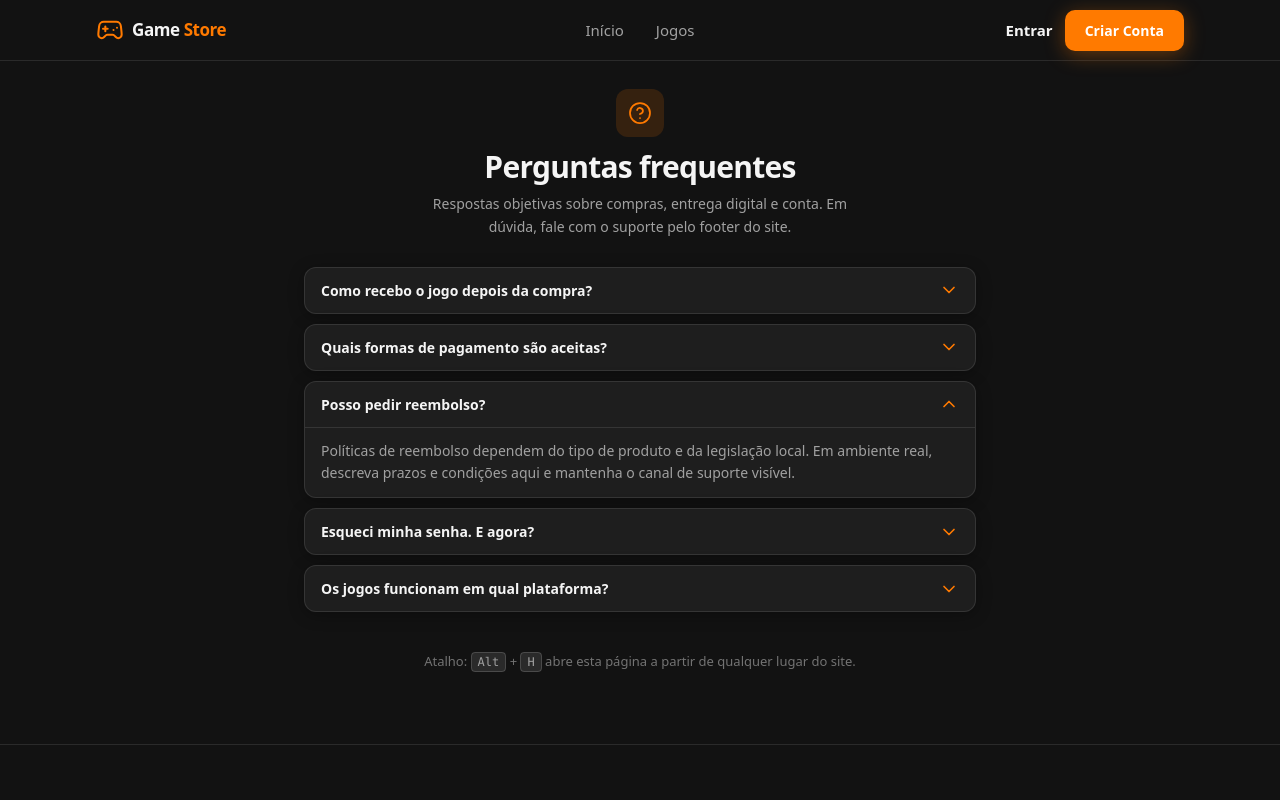
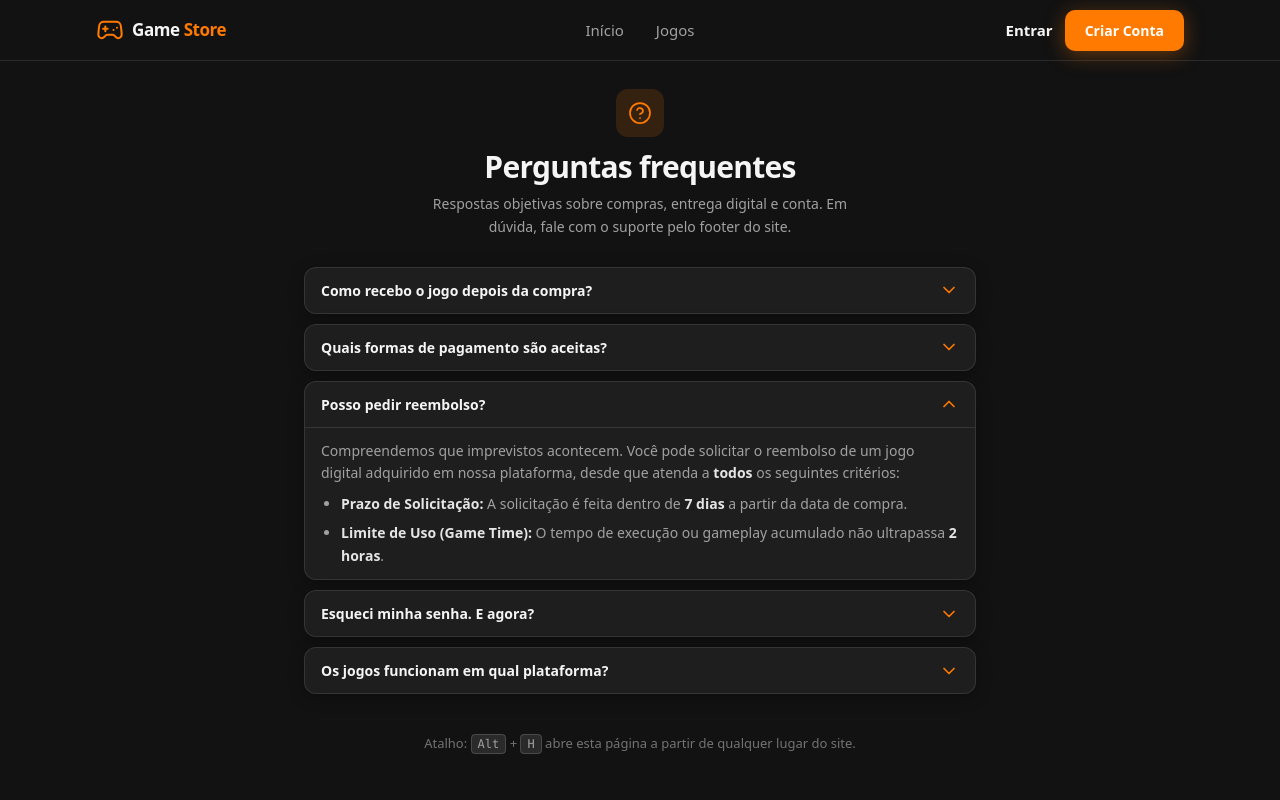
Before and after one commit to diegolft/sistema-a3, a React (Vite) app: page /faq in a window 1280 px wide. Both pictures are taken after a click on the button "Posso pedir reembolso?". Shown: the top 800 px of the page. Built offline with nearby package versions, Linux system fonts and the light colour scheme; no server answers.

Commit message:
feat: Add HTML to the FAQ page

```diff
--- a/src/pages/FaqPage.tsx
+++ b/src/pages/FaqPage.tsx
@@ -20,7 +20,7 @@ const ITEMS = [
 
 		q: "Quais formas de pagamento são aceitas?",
 
-		a: "Nesta demonstração, o fluxo de pagamento é simulado. Em produção, costuma-se integrar cartão, Pix e carteiras digitais conforme o gateway escolhido.",
+		a: "Aceitamos cartões de crédito, débito, pagamento por através de pix e boleto bancário.",
 
 	},
 
@@ -28,8 +28,28 @@ const ITEMS = [
 
 		q: "Posso pedir reembolso?",
 
-		a: "Políticas de reembolso dependem do tipo de produto e da legislação local. Em ambiente real, descreva prazos e condições aqui e mantenha o canal de suporte visível.",
-
+		a: (
+		<>
+			<p>
+				Compreendemos que imprevistos acontecem. Você pode solicitar o reembolso de um
+				jogo digital adquirido em nossa plataforma, desde que atenda a{" "}
+				<strong className="text-neutral-200">todos</strong> os seguintes critérios:
+			</p>
+			<ul className="mt-2 list-disc space-y-1.5 pl-5">
+				<li>
+					<strong className="text-neutral-200">Prazo de Solicitação:</strong> A
+					solicitação é feita dentro de{" "}
+					<strong className="text-neutral-200">7 dias</strong> a partir da data de
+					compra.
+				</li>
+				<li>
+					<strong className="text-neutral-200">Limite de Uso (Game Time):</strong> O
+					tempo de execução ou gameplay acumulado não ultrapassa{" "}
+					<strong className="text-neutral-200">2 horas</strong>.
+				</li>
+			</ul>
+		</>
+	),
 	},
 
 	{
```
